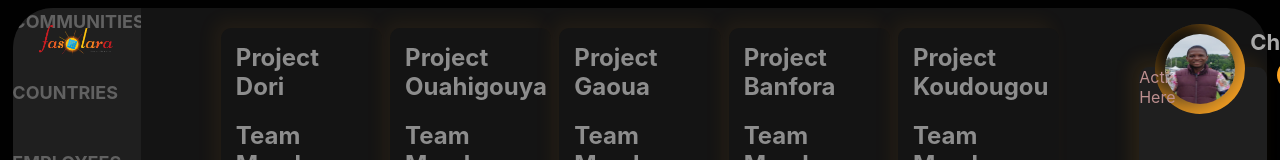
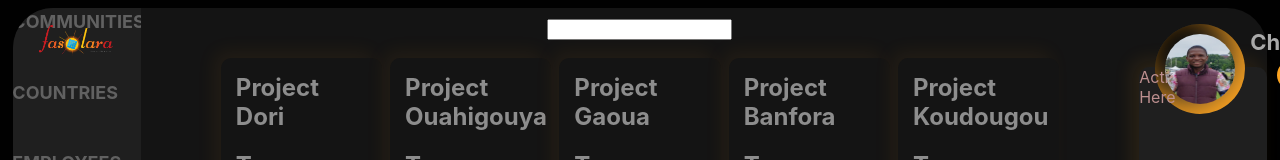
Before and after one commit to codenificient/Fasolara, a Next.js app in the folder admin/: page /projects in a window 1280 px wide. Shown: the top 160 px of the page. Built offline with nearby package versions, Linux system fonts and the light colour scheme; some icons are missing.

Commit message:
add input for creating new project

```diff
--- /dev/null
+++ b/admin/components/UI/CreateProject.js
@@ -0,0 +1,12 @@
+import React from 'react'
+import Input from './Input'
+
+function CreateProject() {
+  return (
+    <div>
+        <Input />
+    </div>
+  )
+}
+
+export default CreateProject
--- a/admin/pages/_document.js
+++ b/admin/pages/_document.js
@@ -17,6 +17,7 @@ class MyDocument extends Document {
 						crossOrigin="anonymous"
 						referrerpolicy="no-referrer"
 					/>
+					<script src="https://unpkg.com/react/umd/react.production.min.js"></script>
 				</Head>
 				<body>
 					<Main />
--- a/admin/pages/projects.js
+++ b/admin/pages/projects.js
@@ -1,5 +1,6 @@
 import Layout from '../components/Layout'
 import Projects from '../components/Projects'
+import CreateProject from '../components/UI/CreateProject'
 import styles from '../styles/components/Projects.module.css'
 
 
@@ -8,6 +9,7 @@ export default function ProjectsList() {
 		<Layout>
 			<div className={styles.projects_container}>
 				<div className={styles.grid}>
+					<CreateProject />
 					<Projects />
 					<Projects />
 					<Projects />
```
